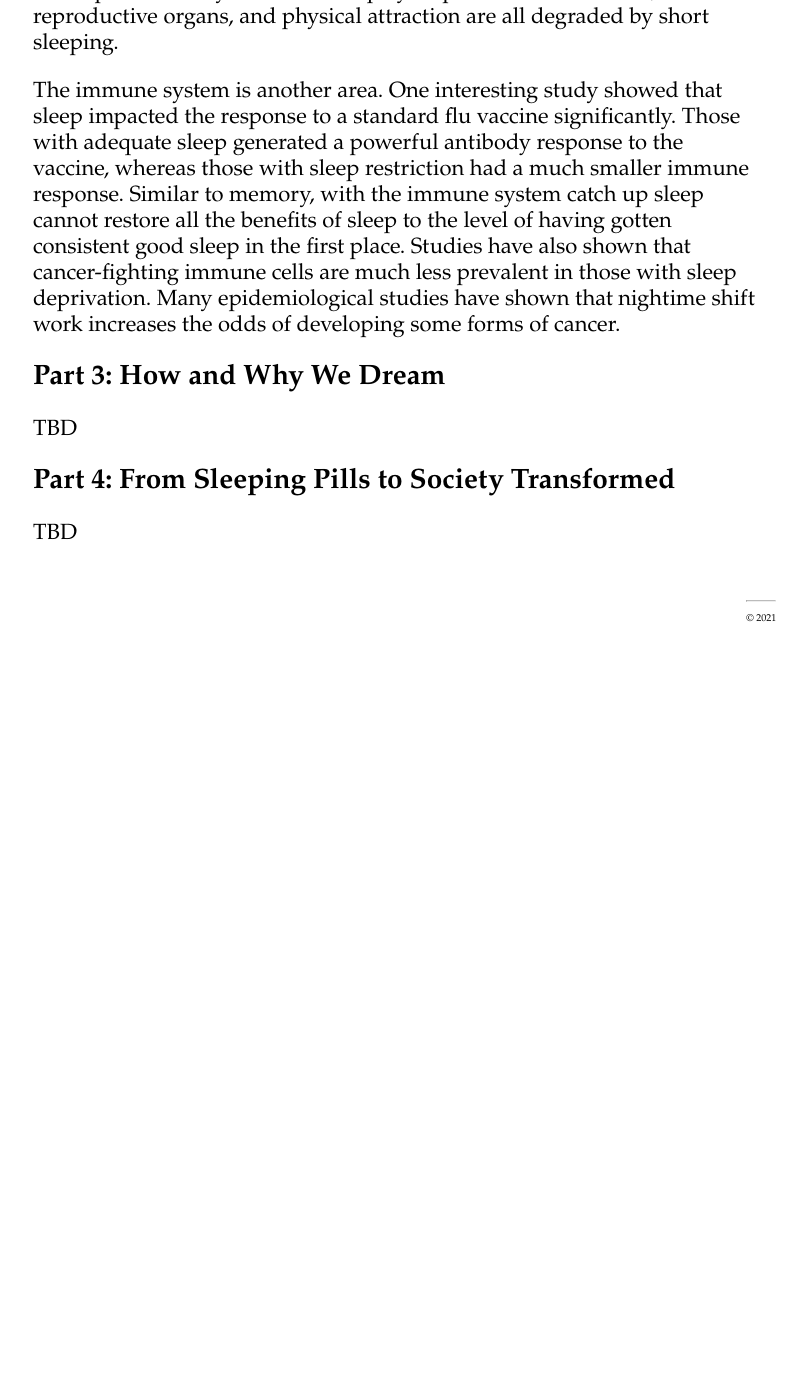
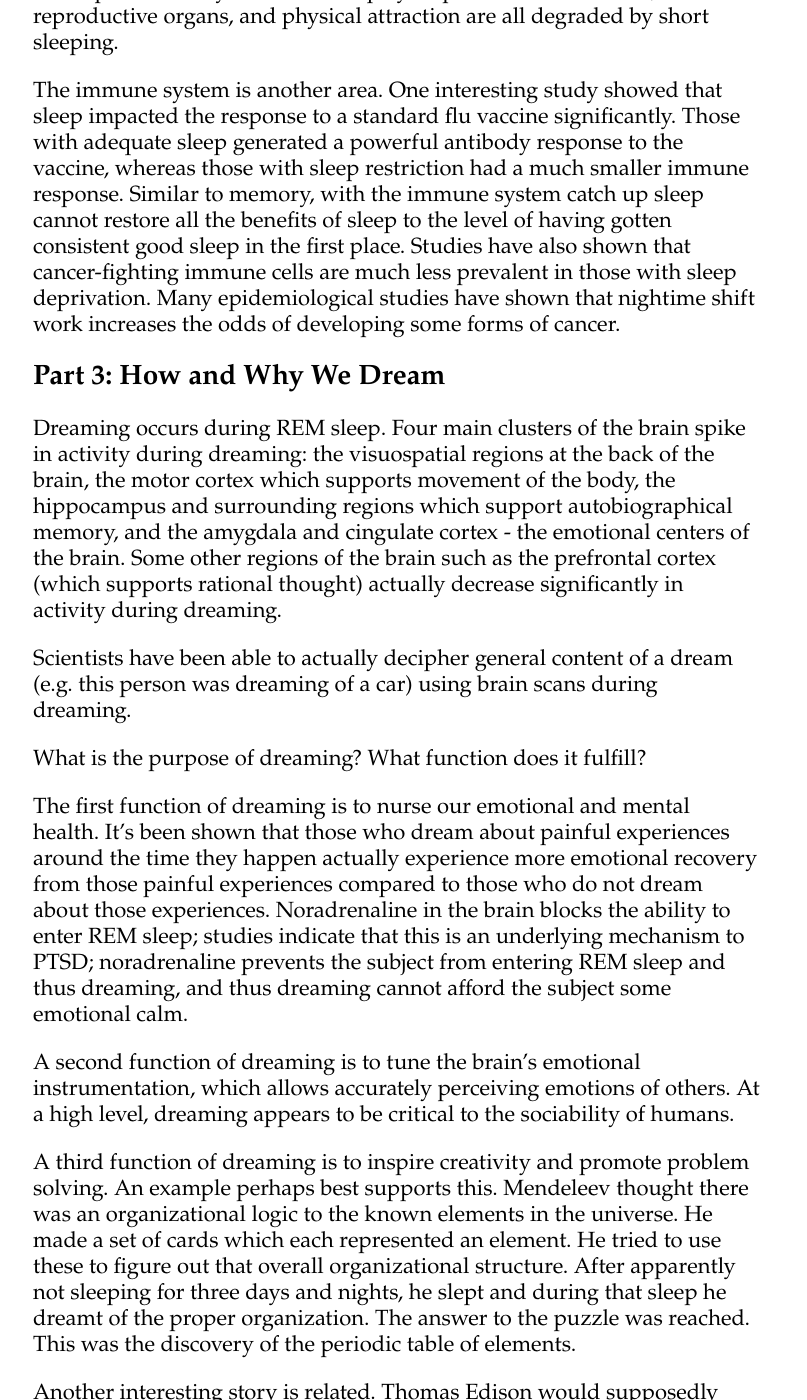
Before and after one commit to acurtiz/acurtiz.github.io, a Jekyll site: the page built from _posts/2021-07-05-why-we-sleep.md, in a window 1280 px wide and 1400 px high, scrolled down 6136 px. Shown: the whole window, without its empty margins (243-1050 px from the left). Built offline with Jekyll 4.4.1, drawn with Linux system fonts in a browser that asks for light colours; before the commit the page ends 6766 px from its top, so only the background shows below that; some of the changed text lies outside the part shown.

Commit message:
Add Part 3 of Why We Sleep.

```diff
--- a/_posts/2021-07-05-why-we-sleep.md
+++ b/_posts/2021-07-05-why-we-sleep.md
@@ -78,7 +78,22 @@ The reproductive system is also at play. Reproductive hormones, reproductive org
 The immune system is another area. One interesting study showed that sleep impacted the response to a standard flu vaccine significantly. Those with adequate sleep generated a powerful antibody response to the vaccine, whereas those with sleep restriction had a much smaller immune response. Similar to memory, with the immune system catch up sleep cannot restore all the benefits of sleep to the level of having gotten consistent good sleep in the first place. Studies have also shown that cancer-fighting immune cells are much less prevalent in those with sleep deprivation. Many epidemiological studies have shown that nightime shift work increases the odds of developing some forms of cancer.
 
 # Part 3: How and Why We Dream
-TBD
+
+Dreaming occurs during REM sleep. Four main clusters of the brain spike in activity during dreaming: the visuospatial regions at the back of the brain, the motor cortex which supports movement of the body, the hippocampus and surrounding regions which support autobiographical memory, and the amygdala and cingulate cortex - the emotional centers of the brain. Some other regions of the brain such as the prefrontal cortex (which supports rational thought) actually decrease significantly in activity during dreaming.
+
+Scientists have been able to actually decipher general content of a dream (e.g. this person was dreaming of a car) using brain scans during dreaming.
+
+What is the purpose of dreaming? What function does it fulfill?
+
+The first function of dreaming is to nurse our emotional and mental health. It's been shown that those who dream about painful experiences around the time they happen actually experience more emotional recovery from those painful experiences compared to those who do not dream about those experiences. Noradrenaline in the brain blocks the ability to enter REM sleep; studies indicate that this is an underlying mechanism to PTSD; noradrenaline prevents the subject from entering REM sleep and thus dreaming, and thus dreaming cannot afford the subject some emotional calm.
+
+A second function of dreaming is to tune the brain's emotional instrumentation, which allows accurately perceiving emotions of others. At a high level, dreaming appears to be critical to the sociability of humans.
+
+A third function of dreaming is to inspire creativity and promote problem solving. An example perhaps best supports this. Mendeleev thought there was an organizational logic to the known elements in the universe. He made a set of cards which each represented an element. He tried to use these to figure out that overall organizational structure. After apparently not sleeping for three days and nights, he slept and during that sleep he dreamt of the proper organization. The answer to the puzzle was reached. This was the discovery of the periodic table of elements.
+
+Another interesting story is related. Thomas Edison would supposedly position a chair with armrests at the side of his desk. He had a metal saucepan turned upside down on the floor directly below the right armrest. He would hold a few ball bearings in his right hand, and then allow himself to sleep. At the moment he began to dream, his muscle tone would relax (this happens because the brain paralyzes voluntary muscles during REM sleep) and thus he would drop the ball bearings which would crash on the saucepan and wake him up. He would then write down any creative ideas in his head at that moment.
+
+Lucid dreaming is another interesting area. Science has been able to recognize lucid dreaming as a real, repeatable observation because voluntary eye movement is *not* blocked during REM sleep. Thus lucid dreamers have been able to communicate with experimenters who were scanning their brains; the brain patterns showed the subjects were dreaming.
 
 # Part 4: From Sleeping Pills to Society Transformed
 TBD
```
